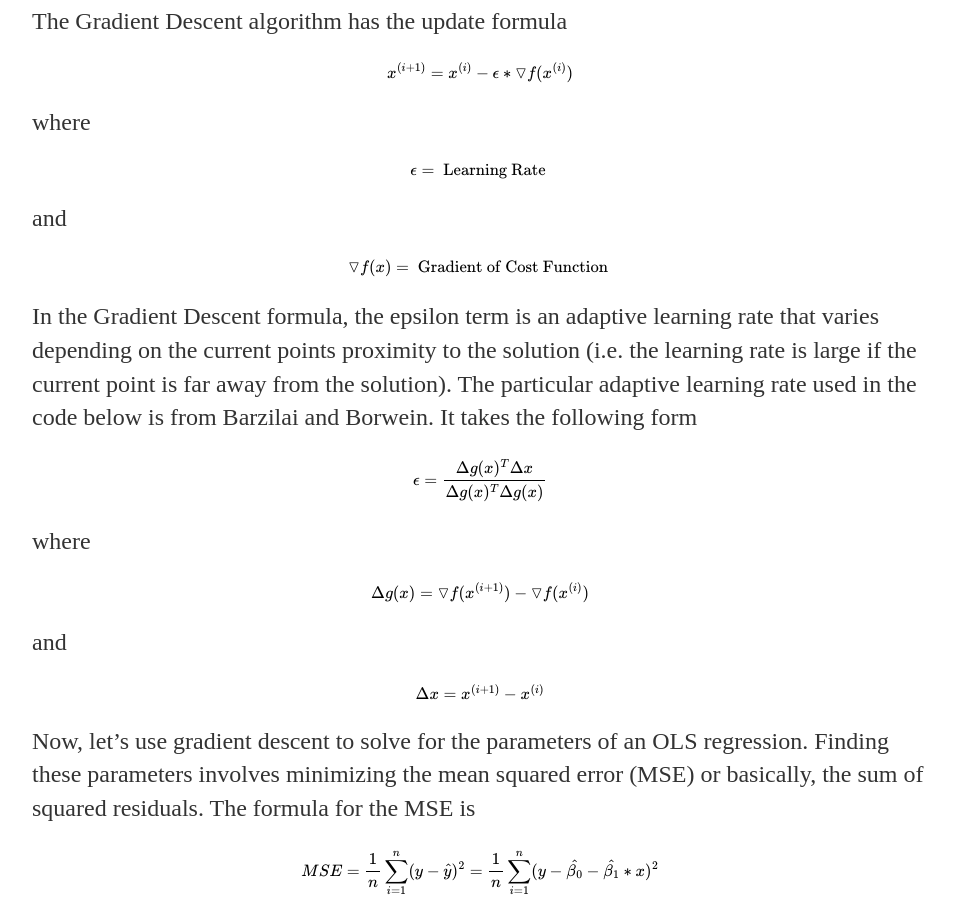
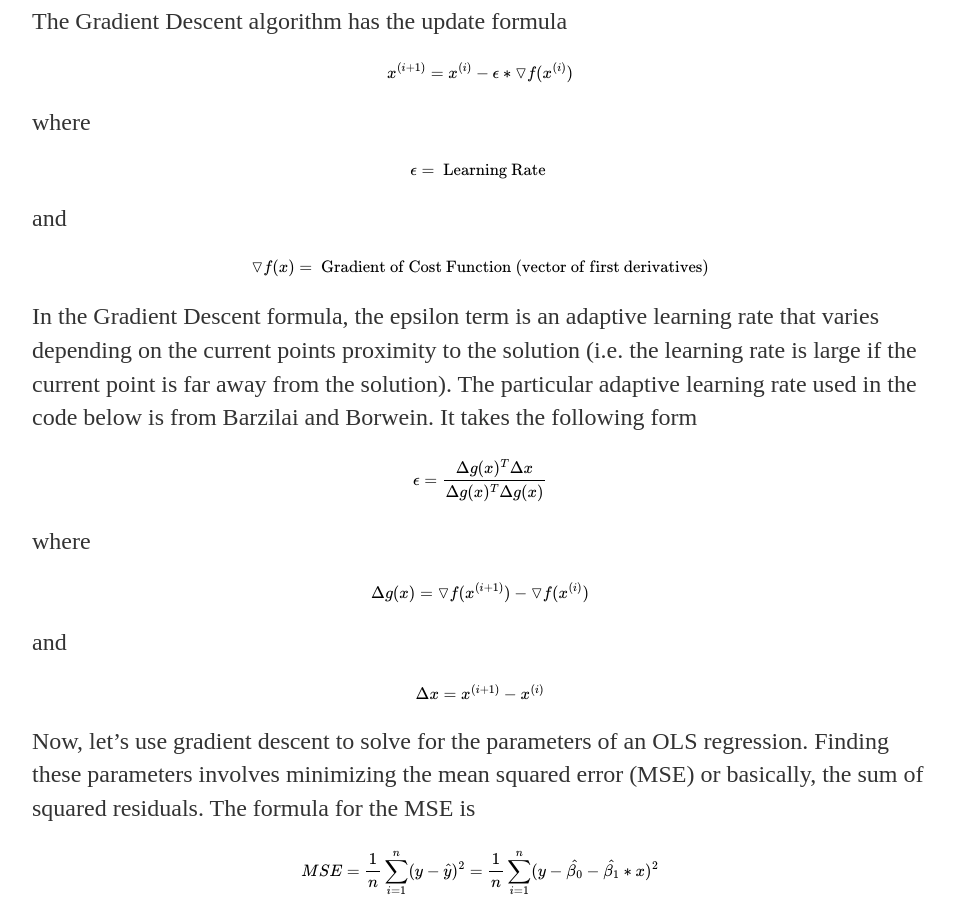
Before and after one commit to aaron-c-jones/aaron-c-jones.github.io, a Jekyll site: the page built from _posts/2018-02-24-aaron-jones-gradient-descent.md, in a window 1280 px wide and 900 px high, scrolled down 308 px. Shown: the whole window, without its empty margins (160-1115 px from the left). Built offline with Jekyll 4.4.1, drawn with Linux system fonts in a browser that asks for light colours; formulas are drawn with MathJax 3.

Commit message:
gradient descent post change

```diff
--- a/_posts/2018-02-24-aaron-jones-gradient-descent.md
+++ b/_posts/2018-02-24-aaron-jones-gradient-descent.md
@@ -16,7 +16,7 @@ $$\epsilon = \text{ Learning Rate }$$
 
 and
 
-$$\triangledown f(x) = \text{ Gradient of Cost Function }$$
+$$\triangledown f(x) = \text{ Gradient of Cost Function (vector of first derivatives)}$$
 
 
 In the Gradient Descent formula, the epsilon term is an adaptive learning rate that varies depending on the current points proximity to the solution (i.e. the learning rate is large if the current point is far away from the solution). The particular adaptive learning rate used in the code below is from Barzilai and Borwein. It takes the following form
```
